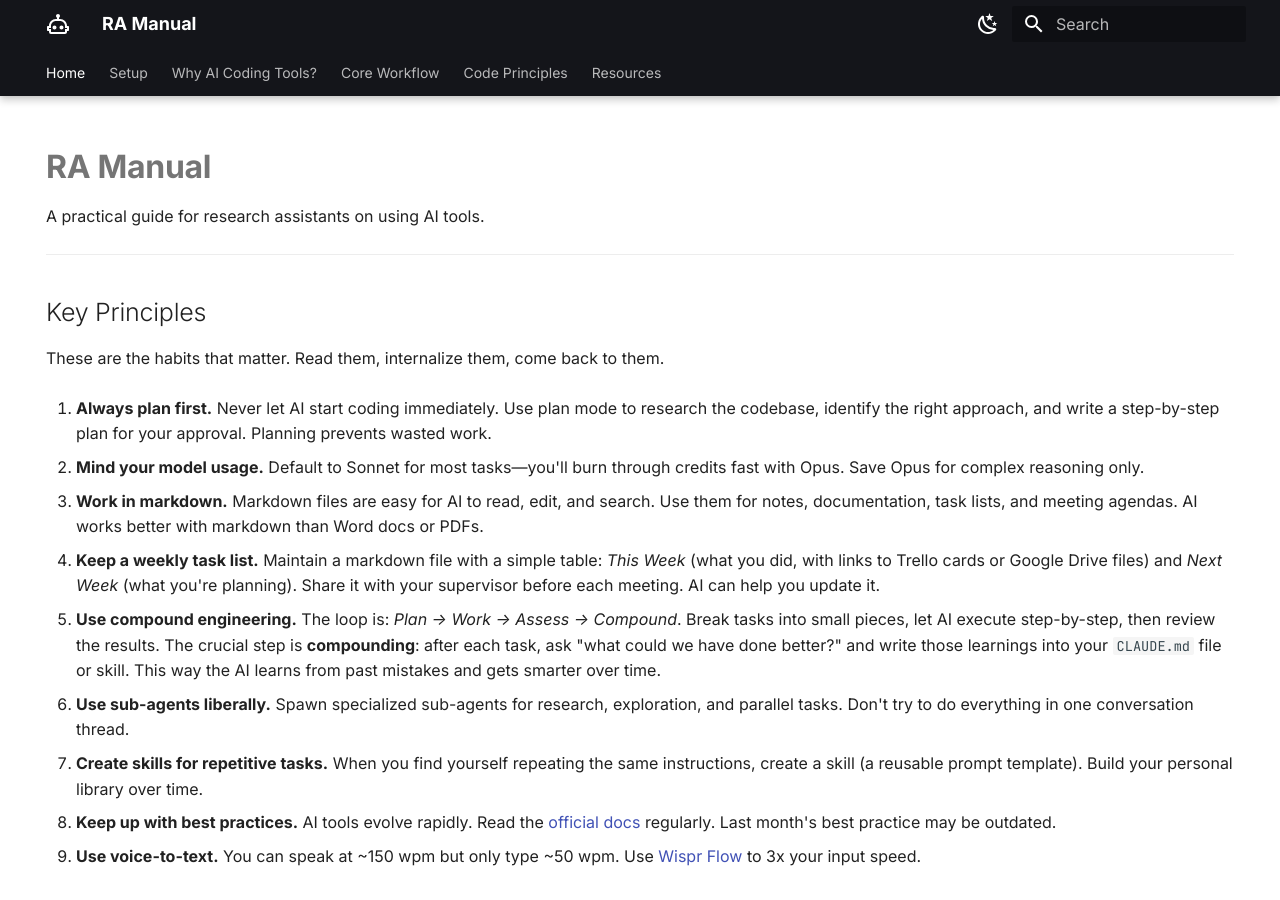
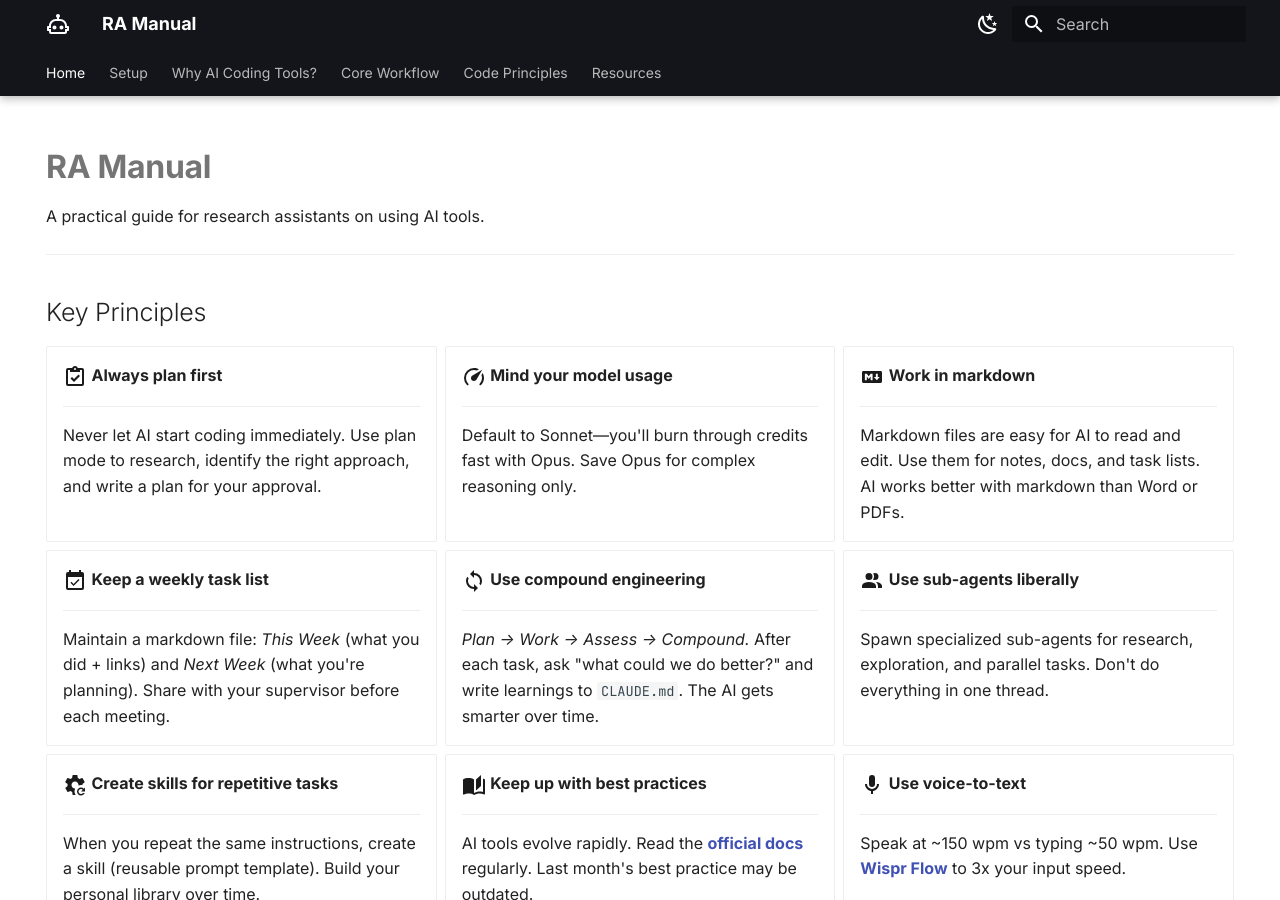
Before and after one commit to longjohnnicholas/ra-manual, an MkDocs documentation site: the page built from docs/index.md, in a window 1280 px wide and 900 px high. Built offline with MkDocs 1.6.1 and Material for MkDocs 9.7.7, drawn with Linux system fonts in a browser that asks for light colours.

Commit message:
Switch Key Principles to 3x3 card grid
- 9 principles displayed as icon cards
- Cleaner visual layout
- Condensed descriptions to fit card format

Co-Authored-By: Claude Opus 4.5 <noreply@anthropic.com>

```diff
--- a/docs/index.md
+++ b/docs/index.md
@@ -12,25 +12,63 @@ A practical guide for research assistants on using AI tools.
 
 ## Key Principles
 
-These are the habits that matter. Read them, internalize them, come back to them.
+<div class="grid cards" markdown>
 
-1. **Always plan first.** Never let AI start coding immediately. Use plan mode to research the codebase, identify the right approach, and write a step-by-step plan for your approval. Planning prevents wasted work.
+-   :material-clipboard-check-outline:{ .lg .middle } __Always plan first__
 
-2. **Mind your model usage.** Default to Sonnet for most tasks—you'll burn through credits fast with Opus. Save Opus for complex reasoning only.
+    ---
 
-3. **Work in markdown.** Markdown files are easy for AI to read, edit, and search. Use them for notes, documentation, task lists, and meeting agendas. AI works better with markdown than Word docs or PDFs.
+    Never let AI start coding immediately. Use plan mode to research, identify the right approach, and write a plan for your approval.
 
-4. **Keep a weekly task list.** Maintain a markdown file with a simple table: *This Week* (what you did, with links to Trello cards or Google Drive files) and *Next Week* (what you're planning). Share it with your supervisor before each meeting. AI can help you update it.
+-   :material-speedometer:{ .lg .middle } __Mind your model usage__
 
-5. **Use compound engineering.** The loop is: *Plan → Work → Assess → Compound*. Break tasks into small pieces, let AI execute step-by-step, then review the results. The crucial step is **compounding**: after each task, ask "what could we have done better?" and write those learnings into your `CLAUDE.md` file or skill. This way the AI learns from past mistakes and gets smarter over time.
+    ---
 
-6. **Use sub-agents liberally.** Spawn specialized sub-agents for research, exploration, and parallel tasks. Don't try to do everything in one conversation thread.
+    Default to Sonnet—you'll burn through credits fast with Opus. Save Opus for complex reasoning only.
 
-7. **Create skills for repetitive tasks.** When you find yourself repeating the same instructions, create a skill (a reusable prompt template). Build your personal library over time.
+-   :material-language-markdown:{ .lg .middle } __Work in markdown__
 
-8. **Keep up with best practices.** AI tools evolve rapidly. Read the [official docs](https://docs.anthropic.com/en/docs/claude-code) regularly. Last month's best practice may be outdated.
+    ---
 
-9. **Use voice-to-text.** You can speak at ~150 wpm but only type ~50 wpm. Use [Wispr Flow](https://www.wispr.ai/) to 3x your input speed.
+    Markdown files are easy for AI to read and edit. Use them for notes, docs, and task lists. AI works better with markdown than Word or PDFs.
+
+-   :material-calendar-check:{ .lg .middle } __Keep a weekly task list__
+
+    ---
+
+    Maintain a markdown file: *This Week* (what you did + links) and *Next Week* (what you're planning). Share with your supervisor before each meeting.
+
+-   :material-sync:{ .lg .middle } __Use compound engineering__
+
+    ---
+
+    *Plan → Work → Assess → Compound.* After each task, ask "what could we do better?" and write learnings to `CLAUDE.md`. The AI gets smarter over time.
+
+-   :material-account-multiple:{ .lg .middle } __Use sub-agents liberally__
+
+    ---
+
+    Spawn specialized sub-agents for research, exploration, and parallel tasks. Don't do everything in one thread.
+
+-   :material-cog-refresh:{ .lg .middle } __Create skills for repetitive tasks__
+
+    ---
+
+    When you repeat the same instructions, create a skill (reusable prompt template). Build your personal library over time.
+
+-   :material-book-open-page-variant:{ .lg .middle } __Keep up with best practices__
+
+    ---
+
+    AI tools evolve rapidly. Read the [official docs](https://docs.anthropic.com/en/docs/claude-code) regularly. Last month's best practice may be outdated.
+
+-   :material-microphone:{ .lg .middle } __Use voice-to-text__
+
+    ---
+
+    Speak at ~150 wpm vs typing ~50 wpm. Use [Wispr Flow](https://www.wispr.ai/) to 3x your input speed.
+
+</div>
 
 ---
 
```
